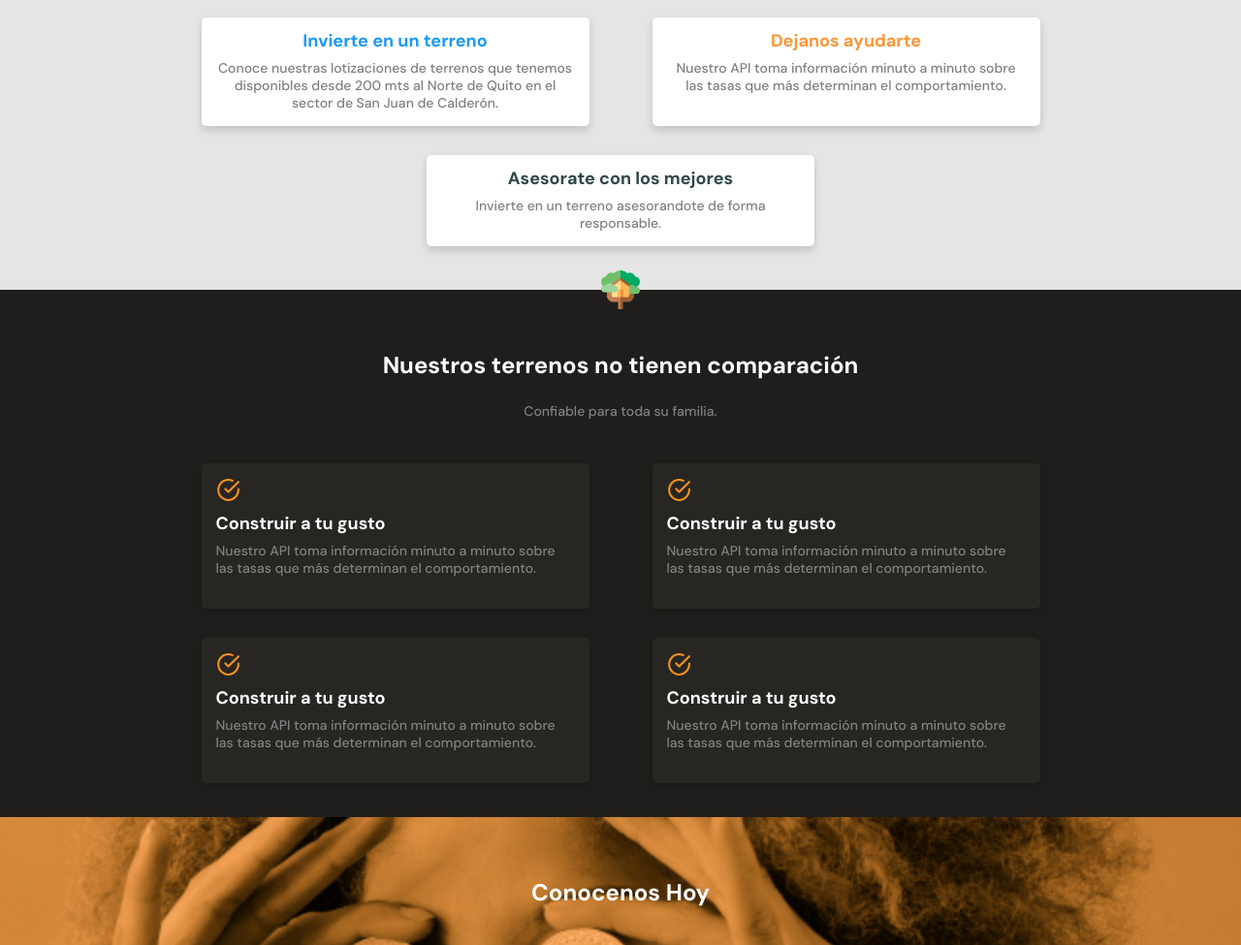
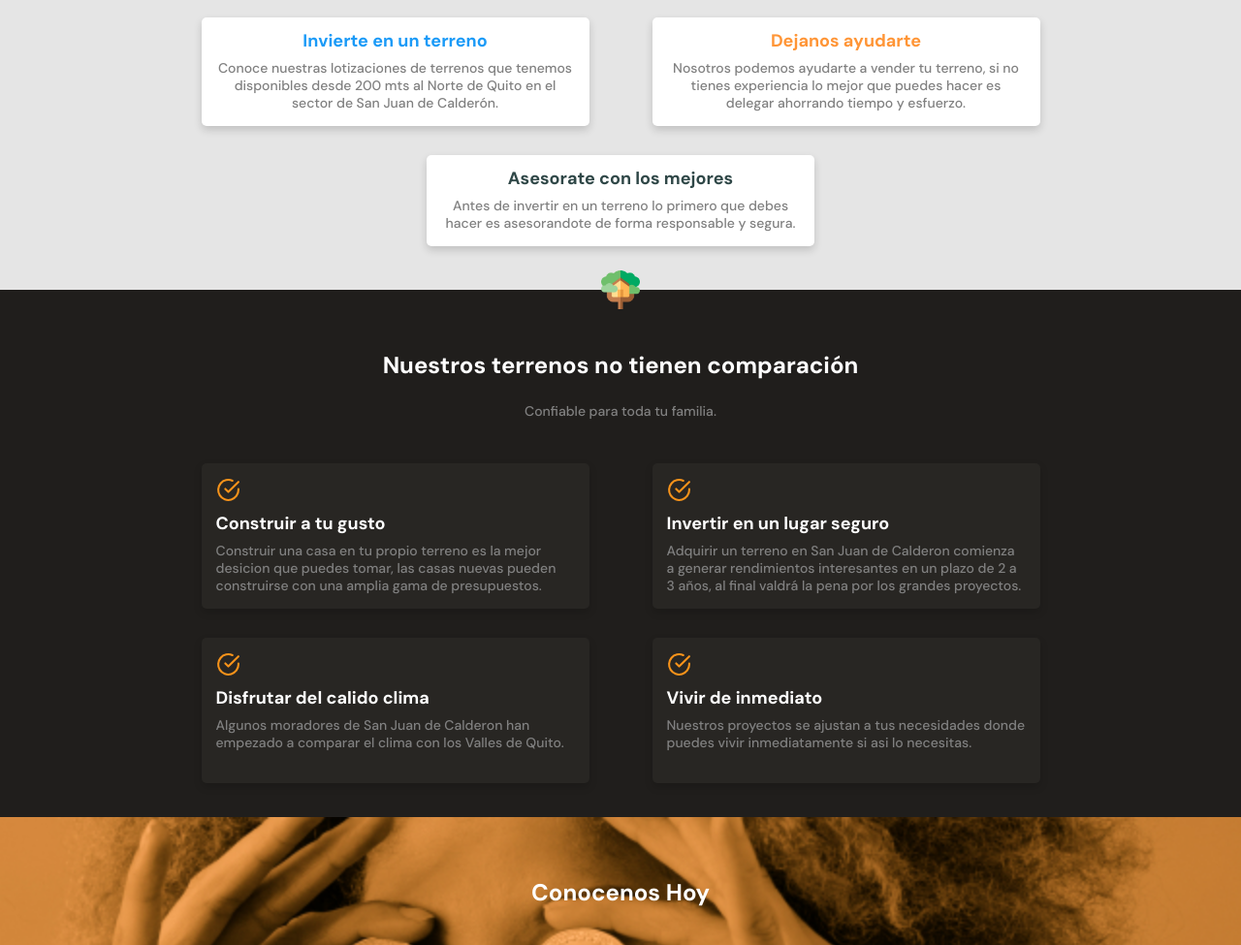
Before and after one commit to Daniel-Escobar/proyecto-inmobiliaria-andernoe, a plain HTML site: page index.html in a window 1280 px wide. Shown: the part 649-1624 px from the top of the page at 97% size. Drawn offline with Linux system fonts and the light colour scheme.

Commit message:
Se agregaron los textos de los servicios y beneficios

```diff
--- a/index.html
+++ b/index.html
@@ -39,11 +39,11 @@
                 </article>
                 <article class="service-detail--card title-two">
                     <p class="service--card-title">Dejanos ayudarte</p>
-                    <p class="service--card-body">Nuestro API toma información minuto a minuto sobre las tasas que más determinan el comportamiento.</p>
+                    <p class="service--card-body">Nosotros podemos ayudarte a vender tu terreno, si no tienes experiencia lo mejor que puedes hacer es delegar ahorrando tiempo y esfuerzo.</p>
                 </article>
                 <article class="service-detail--card title-tree">
                     <p class="service--card-title">Asesorate con los mejores</p>
-                    <p class="service--card-body">Invierte en un terreno asesorandote de forma responsable.</p>
+                    <p class="service--card-body">Antes de invertir en un terreno lo primero que debes hacer es asesorandote de forma responsable y segura.</p>
                 </article>
             </section>
         </section>
@@ -51,28 +51,28 @@
         <span class="advantage-detail--logo-home"></span>
         <div class="advantage-detail--title">
             <h2>Nuestros terrenos no tienen comparación</h2>
-            <p>Confiable para toda su familia.</p>
+            <p>Confiable para toda tu familia.</p>
         </div>
             <section class="advantage-cards--container">
                 <article class="advantage-detail--card">
                     <span class="clock"></span>
                     <p class="advantage--card-title">Construir a tu gusto</p>
-                    <p class="advantage--card-body">Nuestro API toma información minuto a minuto sobre las tasas que más determinan el comportamiento.</p>
+                    <p class="advantage--card-body">Construir una casa en tu propio terreno es la mejor desicion que puedes tomar, las casas nuevas pueden construirse con una amplia gama de presupuestos.</p>
                 </article>
                 <article class="advantage-detail--card">
                     <span class="clock"></span>
-                    <p class="advantage--card-title">Construir a tu gusto</p>
-                    <p class="advantage--card-body">Nuestro API toma información minuto a minuto sobre las tasas que más determinan el comportamiento.</p>
+                    <p class="advantage--card-title">Invertir en un lugar seguro</p>
+                    <p class="advantage--card-body">Adquirir un terreno en San Juan de Calderon comienza a generar rendimientos interesantes en un plazo de 2 a 3 años, al final valdrá la pena por los grandes proyectos.</p>
                 </article>
                 <article class="advantage-detail--card">
                     <span class="clock"></span>
-                    <p class="advantage--card-title">Construir a tu gusto</p>
-                    <p class="advantage--card-body">Nuestro API toma información minuto a minuto sobre las tasas que más determinan el comportamiento.</p>
+                    <p class="advantage--card-title">Disfrutar del calido clima</p>
+                    <p class="advantage--card-body">Algunos moradores de San Juan de Calderon han empezado a comparar el clima con los Valles de Quito.</p>
                 </article>
                 <article class="advantage-detail--card">
                     <span class="clock"></span>
-                    <p class="advantage--card-title">Construir a tu gusto</p>
-                    <p class="advantage--card-body">Nuestro API toma información minuto a minuto sobre las tasas que más determinan el comportamiento.</p>
+                    <p class="advantage--card-title">Vivir de inmediato</p>
+                    <p class="advantage--card-body">Nuestros proyectos se ajustan a tus necesidades donde puedes vivir inmediatamente si asi lo necesitas.</p>
                 </article>
             </section>
         </section>
```
